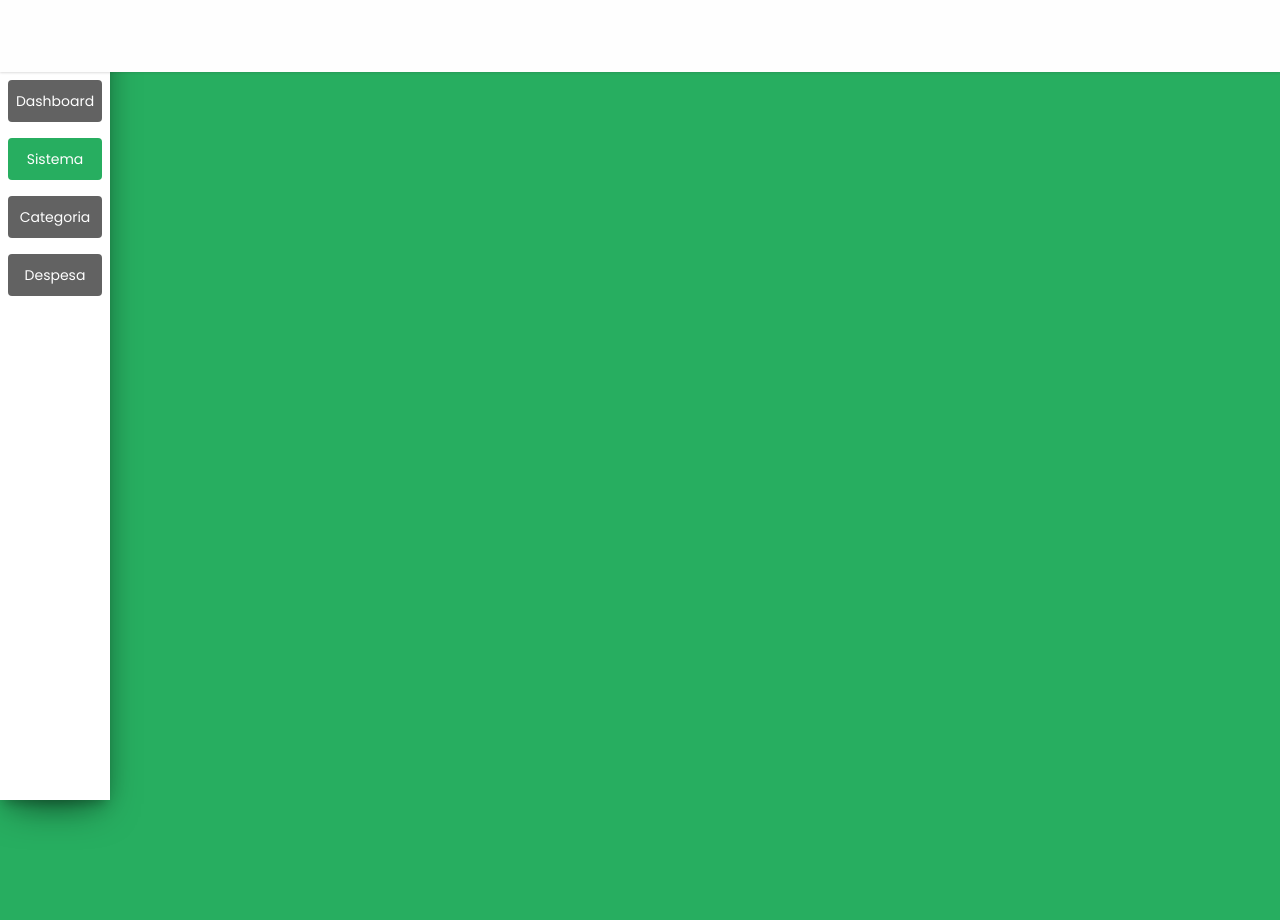
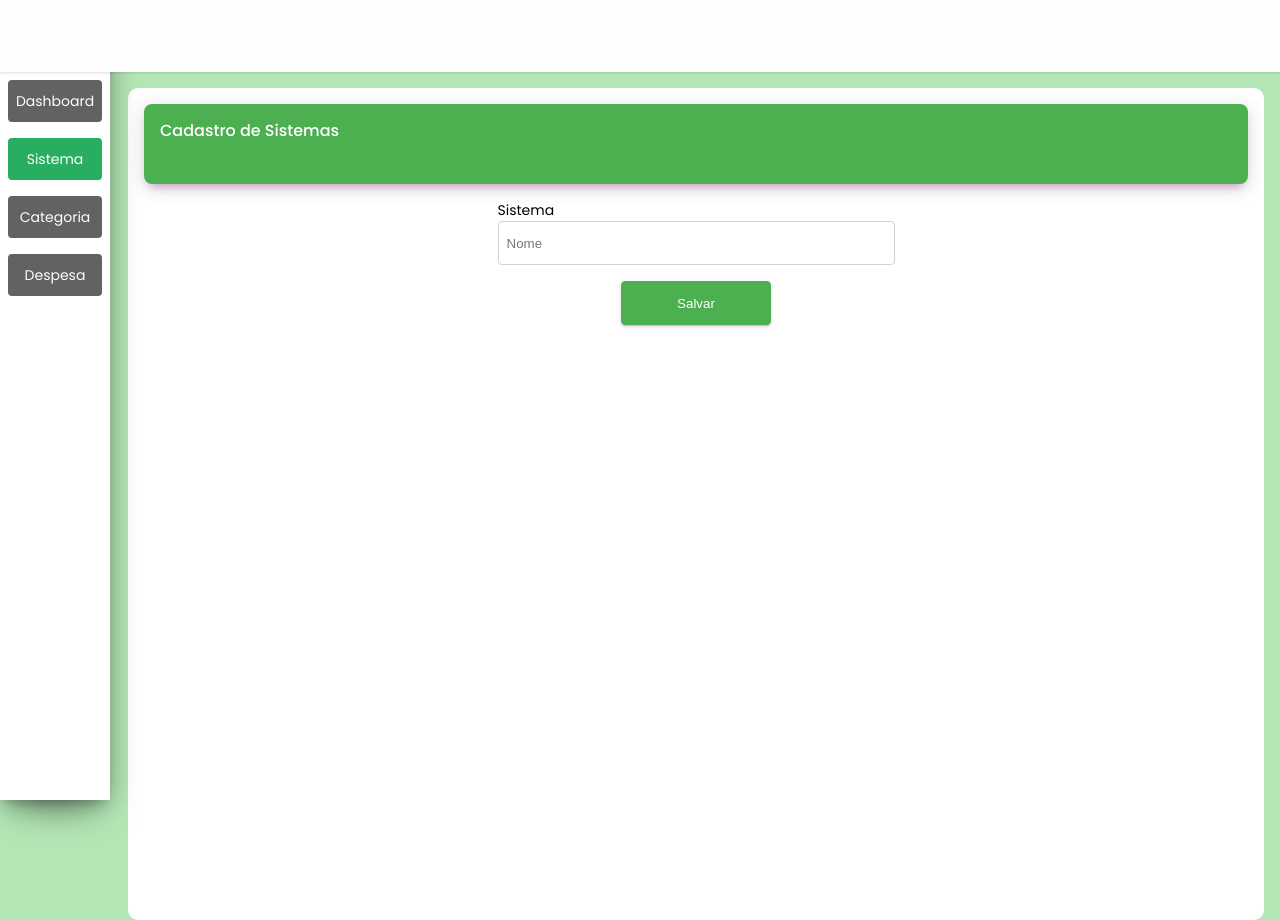
Before and after one commit to emjeisomDev/FinancialSystem, an Angular app in the folder My-FiancialSystem/: page /sistema in a window 1280 px wide. Before the commit the page ends 800 px from the top, so only its background shows below. Built offline with nearby package versions, Linux system fonts and the light colour scheme.

Commit message:
Configured layout pages an first system page

```diff
--- a/My-FiancialSystem/src/app/pages/financial-system/financial-system.component.html
+++ b/My-FiancialSystem/src/app/pages/financial-system/financial-system.component.html
@@ -1,2 +1,35 @@
 <navbar></navbar>
 <app-sidebar></app-sidebar>
+
+<div class="container-base">
+    <div class="content-page">
+
+        <div class="card-header">
+            <h1 class="card-title">
+                Cadastro de Sistemas
+            </h1>
+        </div>
+
+        <form class="form-page" [formGroup]="financialSystemForm" (submit)="send()">
+
+            <div class="row">
+                <div class="group-row">
+                    <label>Sistema</label>
+                    <input type="text" name="name" id="name" placeholder="Nome" formControlName="name" required />
+                    <label class="error-input" *ngIf="financialSystemForm.get('name')?.errors?.['required'] && financialSystemForm.get('name')?.touched">
+                        Campo Obrigatório!
+                    </label>
+                </div>
+            </div>
+
+            <div class="row">
+                <div class="group-row">
+                    <input type="submit" value="Salvar" class="btn-primary" />
+                </div>
+            </div>
+
+        </form>
+
+
+    </div>
+</div>
--- a/My-FiancialSystem/src/app/pages/financial-system/financial-system.component.ts
+++ b/My-FiancialSystem/src/app/pages/financial-system/financial-system.component.ts
@@ -1,4 +1,5 @@
 import { Component } from '@angular/core';
+import { FormBuilder, FormGroup, Validators } from '@angular/forms';
 import { MenuService } from 'src/app/services/menu.service';
 
 @Component({
@@ -7,8 +8,29 @@
   styleUrls: ['./financial-system.component.scss']
 })
 export class FinancialSystemComponent {
-    constructor(public menuService:MenuService){}
+    constructor(public menuService:MenuService, public formBuilder: FormBuilder){}
+
+    financialSystemForm!: FormGroup;
+
+
     ngOnInit(){
         this.menuService.menuSelected = 2;
+
+        this.financialSystemForm = this.formBuilder.group({
+            name: ['', [Validators.required]]
+        });
     }
+
+    dataForm(){
+        return this.financialSystemForm.controls;
+    }
+
+    send(){
+        debugger
+        let data = this.dataForm();
+        alert(data["name"].value);
+    }
+
+
+
 }
--- a/My-FiancialSystem/src/styles.scss
+++ b/My-FiancialSystem/src/styles.scss
@@ -9,5 +9,86 @@
 body {
   font-family: "Poppins";
   margin: 0;
-  background: #27AE60;
+  background: #B4E7B6;
+
+  font-style: normal;
+  font-weight: 400;
+  font-size: 14px;
+  line-height: 21px;
 }
+
+h1, h2, h3, h4, h5{
+    margin: 0;
+}
+
+input {
+  background: #FFFFFF;
+  box-sizing: border-box;
+  width: 397px;
+  height: 44px;
+  border: 1px solid #CCD4DB;
+  border-radius: 4px;
+  padding: 8px;
+  color: #6e778b;
+}
+
+.error-input {
+  font-size: 14px;
+  color: red;
+}
+
+.btn-primary {
+  color: #fff;
+  background-color: #4CAF50;
+  border-color: #4CAF50;
+  box-shadow: 0 2px 2px 0 rgba(156, 39, 176, 0.14), 0 3px 1px -2px rgba(156, 39, 176, 0.2),
+  0 1px 5px 0 rgba(156, 39, 176, 0.12);
+  cursor: pointer;
+  min-width: 150px;
+  width: auto;
+}
+
+.container-base {
+  padding: 88px 16px 0px 128px;
+
+  .content-page {
+    background: white;
+    padding: 16px;
+    border-radius: 10px;
+    min-height: 800px;
+    min-width: 352px;
+
+    .card-header {
+      z-index: 3 !important;
+      width: 100%;
+      height: 80px;
+      background-color: #4CAF50;
+      box-shadow: 0 4px 20px 0px rgba(0, 0, 0, 0.14), 0 7px 10px -5px rgba(156, 39, 176, 0.4);
+      border-radius: 8px;
+      margin-bottom: 16px;
+
+      .card-title {
+        color: #FFF;
+        padding: 16px;
+        font-size: 16px;
+        font-weight: 500;
+      }
+    }
+
+    .form-page {
+      display: grid;
+      justify-content: center;
+
+      .row {
+        display: flex;
+        justify-content: center;
+        align-items: center;
+        padding-bottom: 16px;
+
+        .group-row {
+          display: grid;
+        }
+      }
+    }
+  }
+}
```
Also changed, not shown: My-FiancialSystem/src/app/pages/financial-system/financial-system.module.ts (+6 -4 lines).
